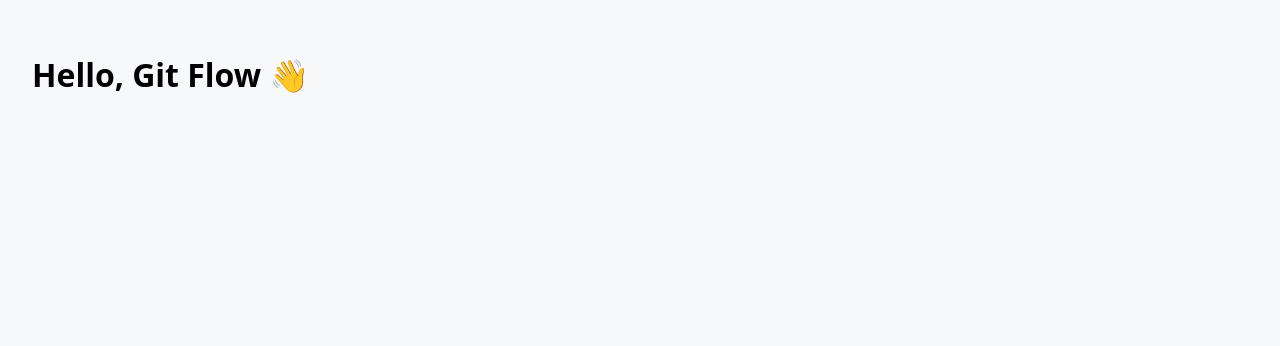
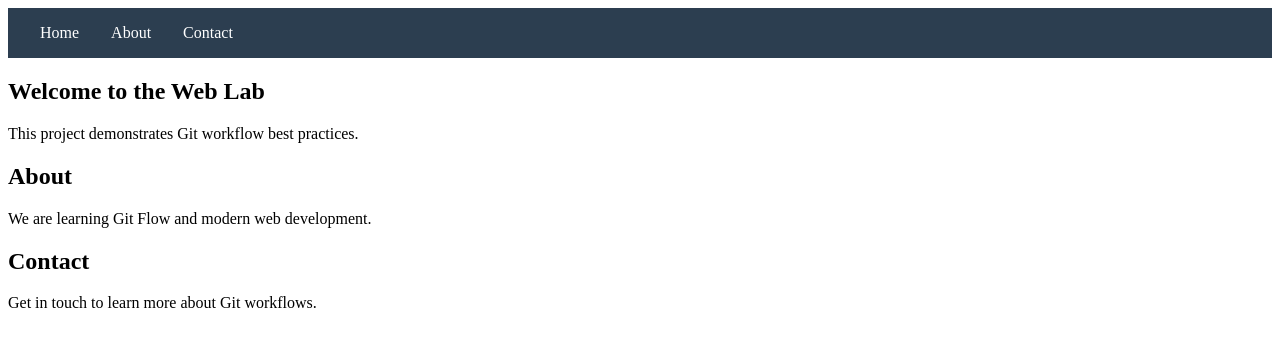
Before and after one commit to 87tana/web-lab, a plain HTML site: page index.html in a window 1280 px wide. Drawn offline with Linux system fonts and the light colour scheme.

Commit message:
feat: add header banner with navigation

```diff
--- a/index.html
+++ b/index.html
@@ -1,13 +1,41 @@
 <!DOCTYPE html>
 <html lang="en">
-  <head>
-    <meta charset="UTF-8" />
-    <meta name="viewport" content="width=device-width, initial-scale=1.0" />
-    <title>Git Flow Lab</title>
-    <link rel="stylesheet" href="styles.css" />
-  </head>
-  <body>
-    <h1>Hello, Git Flow 👋</h1>
-    <script src="script.js"></script>
-  </body>
+<head>
+  <meta charset="UTF-8">
+  <title>Web Lab</title>
+  <link rel="stylesheet" href="styles.css">
+</head>
+
+<body>
+
+<header>
+  <nav>
+    <ul>
+      <li><a href="#home">Home</a></li>
+      <li><a href="#about">About</a></li>
+      <li><a href="#contact">Contact</a></li>
+    </ul>
+  </nav>
+</header>
+
+<main>
+  <section id="home">
+    <h1>Welcome to the Web Lab</h1>
+    <p>This project demonstrates Git workflow best practices.</p>
+  </section>
+
+  <section id="about">
+    <h2>About</h2>
+    <p>We are learning Git Flow and modern web development.</p>
+  </section>
+
+  <section id="contact">
+    <h2>Contact</h2>
+    <p>Get in touch to learn more about Git workflows.</p>
+  </section>
+</main>
+
+<script src="script.js"></script>
+
+</body>
 </html>
--- a/styles.css
+++ b/styles.css
@@ -1,6 +1,22 @@
-body {
-  font-family: system-ui, sans-serif;
+
+header {
+  background: #2c3e50;
+  padding: 1rem 2rem;
+}
+
+nav ul {
+  list-style: none;
+  display: flex;
+  gap: 2rem;
   margin: 0;
-  padding: 2rem;
-  background: #f6f8fa;
+  padding: 0;
 }
+
+nav a {
+  color: white;
+  text-decoration: none;
+}
+
+nav a:hover {
+  text-decoration: underline;
+}
```
